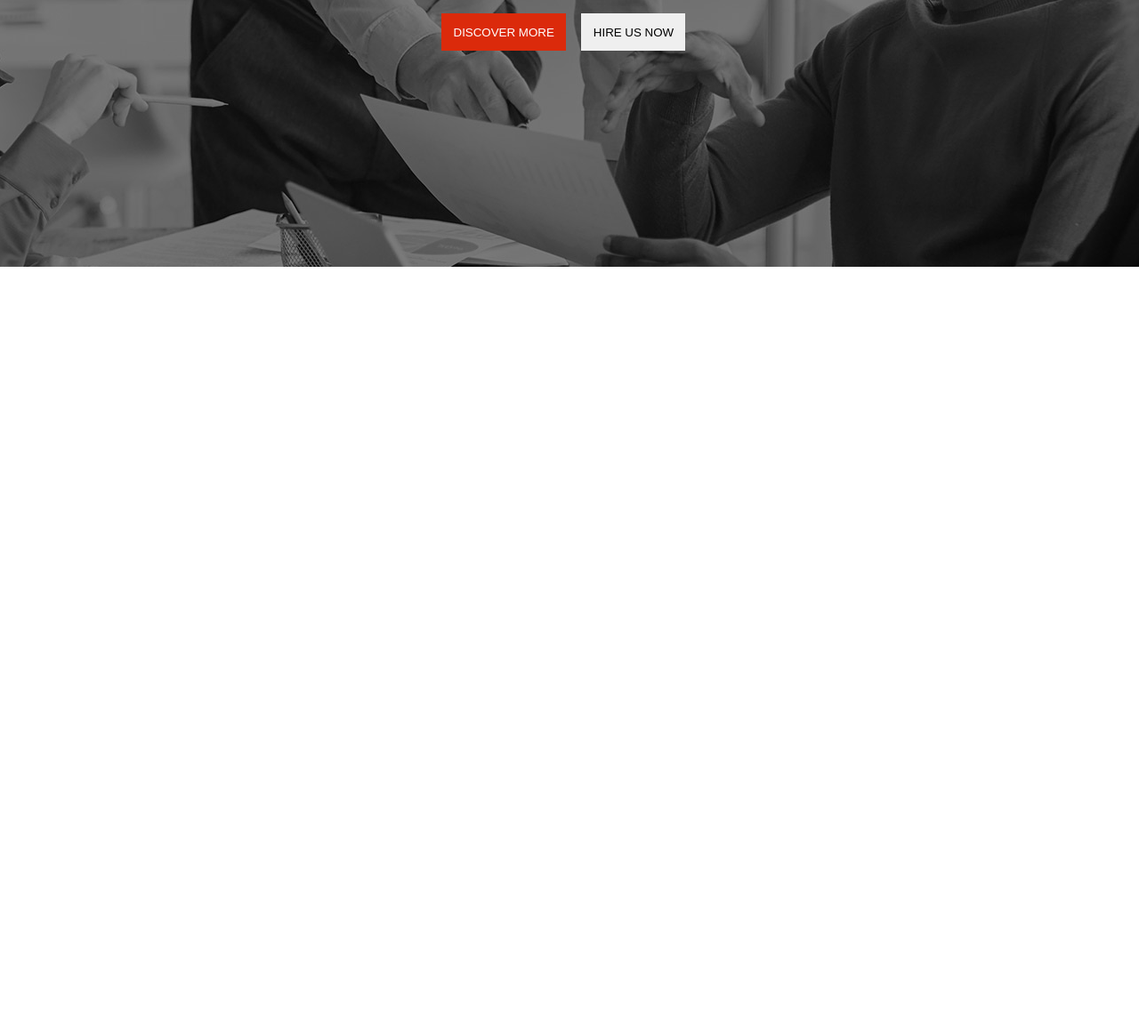
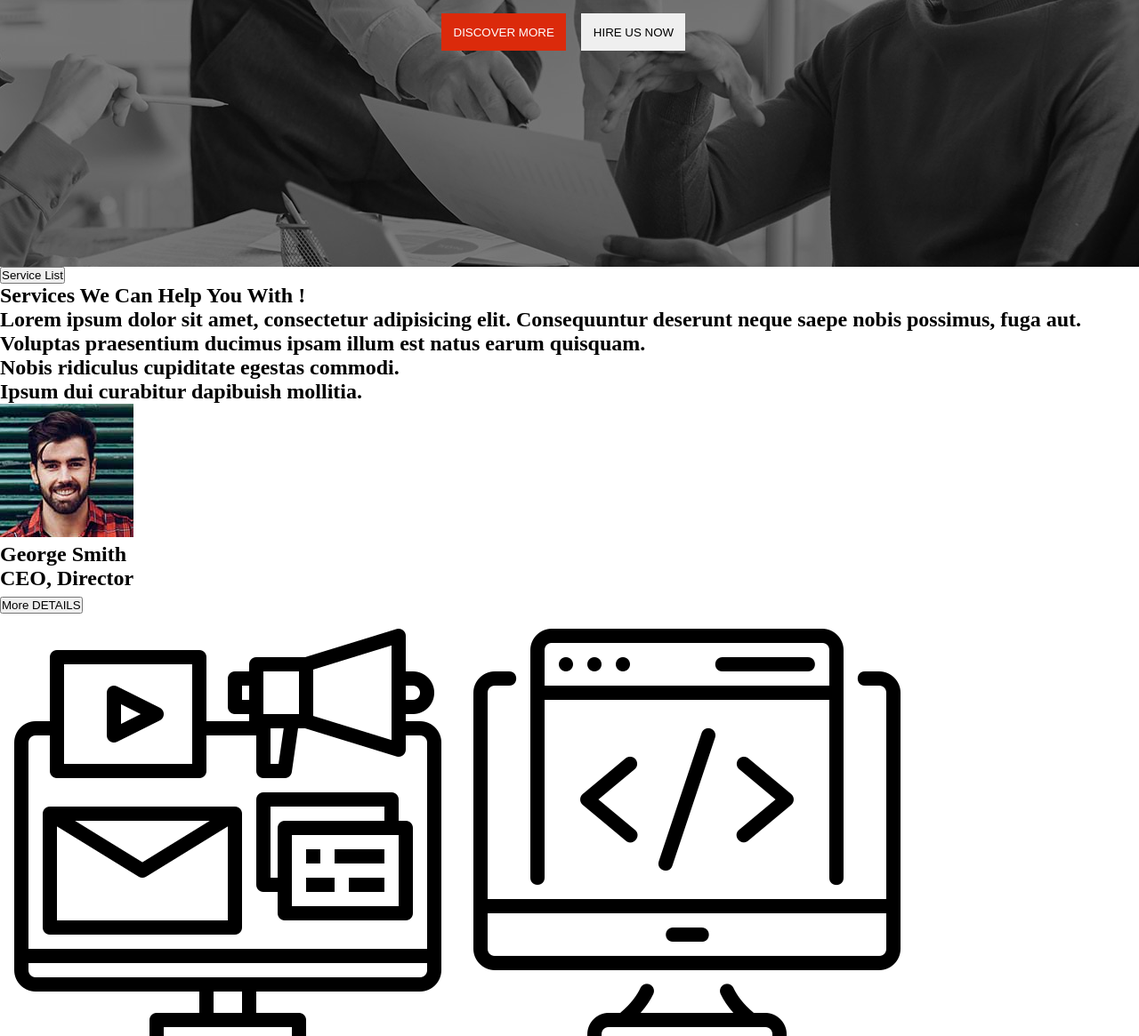
Before and after one commit to justJubair/digital-agency, a plain HTML site: page index.html in a window 1280 px wide. Shown: the part 550-1715 px from the top of the page at 89% size. Before the commit the page ends 850 px from the top, so only its background shows below. Drawn offline with Linux system fonts and the light colour scheme.

Commit message:
service section created

```diff
--- a/index.html
+++ b/index.html
@@ -42,5 +42,40 @@
         </div>
         <!-- Banner section ends -->
     </header>
+    <main>
+        <section>
+            <div class="service-container">
+                <div class="service-content">
+                    <button>Service List</button>
+                    <h2 class="service-title"><span>Services</span> We Can Help You With !<h2>
+                    <p>Lorem ipsum dolor sit amet, consectetur adipisicing elit. Consequuntur deserunt neque saepe nobis possimus, fuga aut. Voluptas praesentium ducimus ipsam illum est natus earum quisquam.</p>
+                    <ol>
+                        <li>Nobis ridiculus cupiditate egestas commodi.</li>
+                        <li>Ipsum dui curabitur dapibuish mollitia.</li>
+                    </ol>
+                    <div class="founder-info-container">
+                        <div class="founder">
+                            <img src="asset/image/author.jpg" alt="profile image">
+                            <div class="founder-info">
+                                <h4>George Smith</h4>
+                                <p>CEO, Director</p>
+                            </div>
+                        </div>
+                        <button>More DETAILS</button>
+                    </div>
+                </div>
+                <div class="service-graphs">
+                    <div class="graph-col">
+                        <img src="asset/icons/digital-marketing.png" alt="digital">
+                        <img src="asset/icons/coding.png" alt="">
+                    </div>
+                    <div class="graph-col">
+                        <img src="asset/icons/bar-chart.png" alt="">
+                        <img src="asset/icons/startup.png" alt="">
+                    </div>
+                </div>
+            </div>
+        </section>
+    </main>
 </body>
 </html>
--- a/styles/style.css
+++ b/styles/style.css
@@ -50,7 +50,7 @@
     margin-bottom: 0.2em;
 }
 
-.banner-heading p {
+.banner-heading P {
     font-size: 1.4em;
     padding: 0em 8em;
     margin-bottom: 1em;
```
